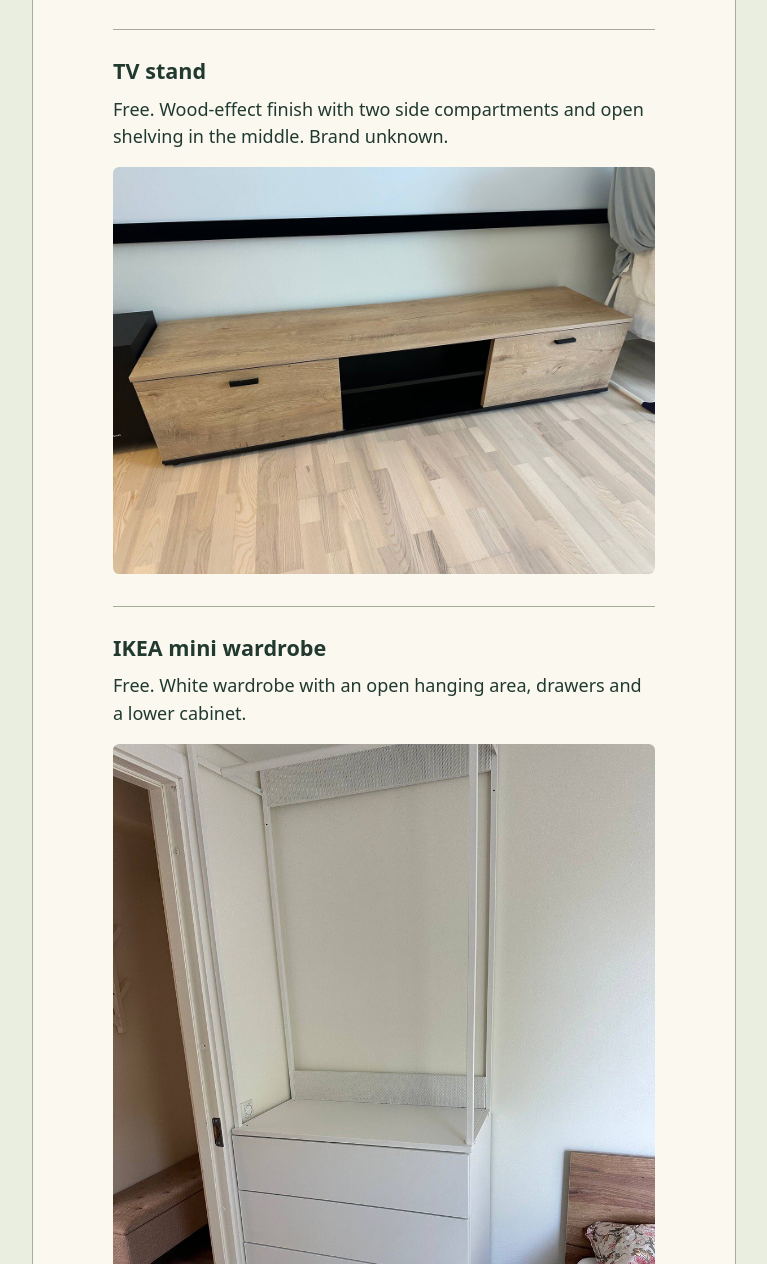
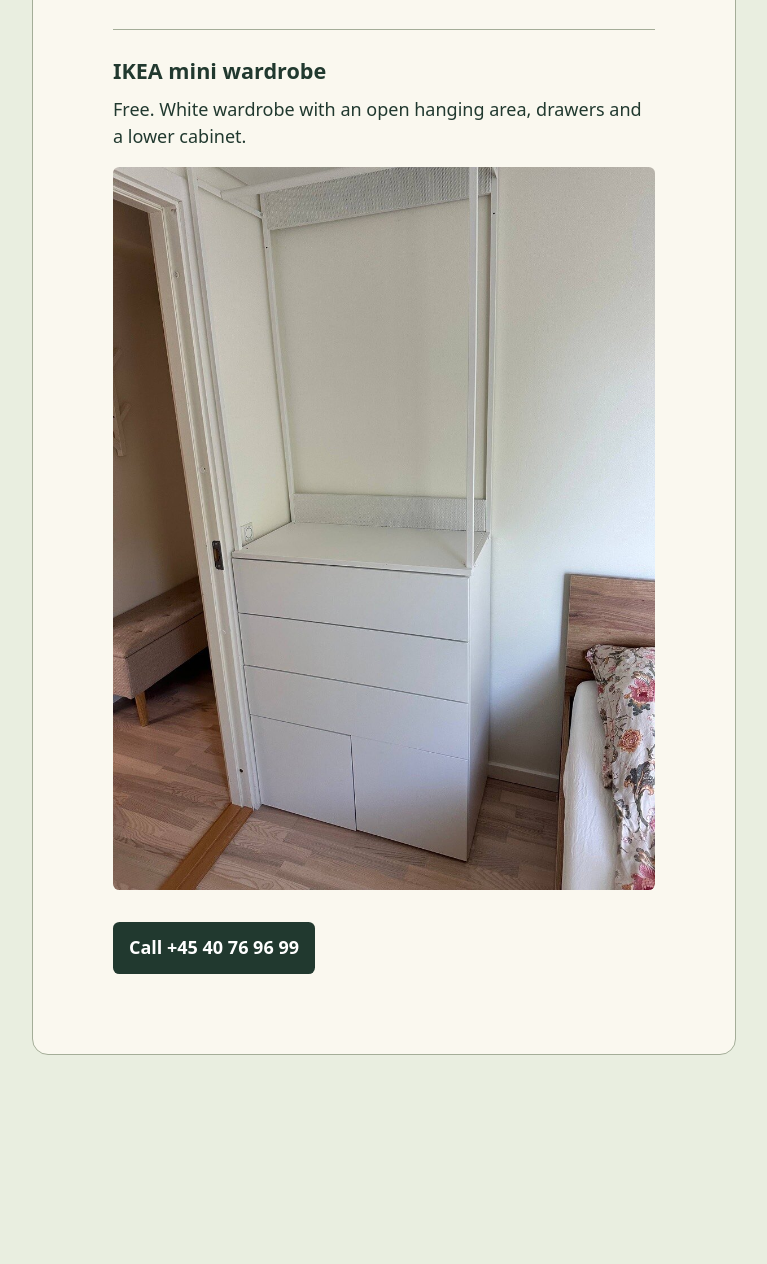
Before and after one commit to kolombet/giveaway, a plain HTML site: page index.html in a window 1280 px wide. Shown: the part 656-1920 px from the top of the page, without its empty margins (256-1023 px from the left). After the commit the page ends 1735 px from the top, so only its background shows below. Drawn offline with Linux system fonts and the light colour scheme.

Commit message:
Remove claimed TV stand

```diff
--- a/index.html
+++ b/index.html
@@ -63,11 +63,6 @@
       <a href="https://www.ikea.com/dk/da/p/billy-oxberg-reol-med-lager-vitlager-hvid-s69281776/">See the full-width model on IKEA</a>
     </article>
     <article>
-      <h2>TV stand</h2>
-      <p>Free. Wood-effect finish with two side compartments and open shelving in the middle. Brand unknown.</p>
-      <img src="./tv-stand.jpg" width="1280" height="960" alt="Wood-effect TV stand with black handles and open black shelves">
-    </article>
-    <article>
       <h2>IKEA mini wardrobe</h2>
       <p>Free. White wardrobe with an open hanging area, drawers and a lower cabinet.</p>
       <img src="./ikea-mini-wardrobe.jpg" width="960" height="1280" alt="White IKEA wardrobe with an open hanging area above drawers and a lower cabinet">
```
